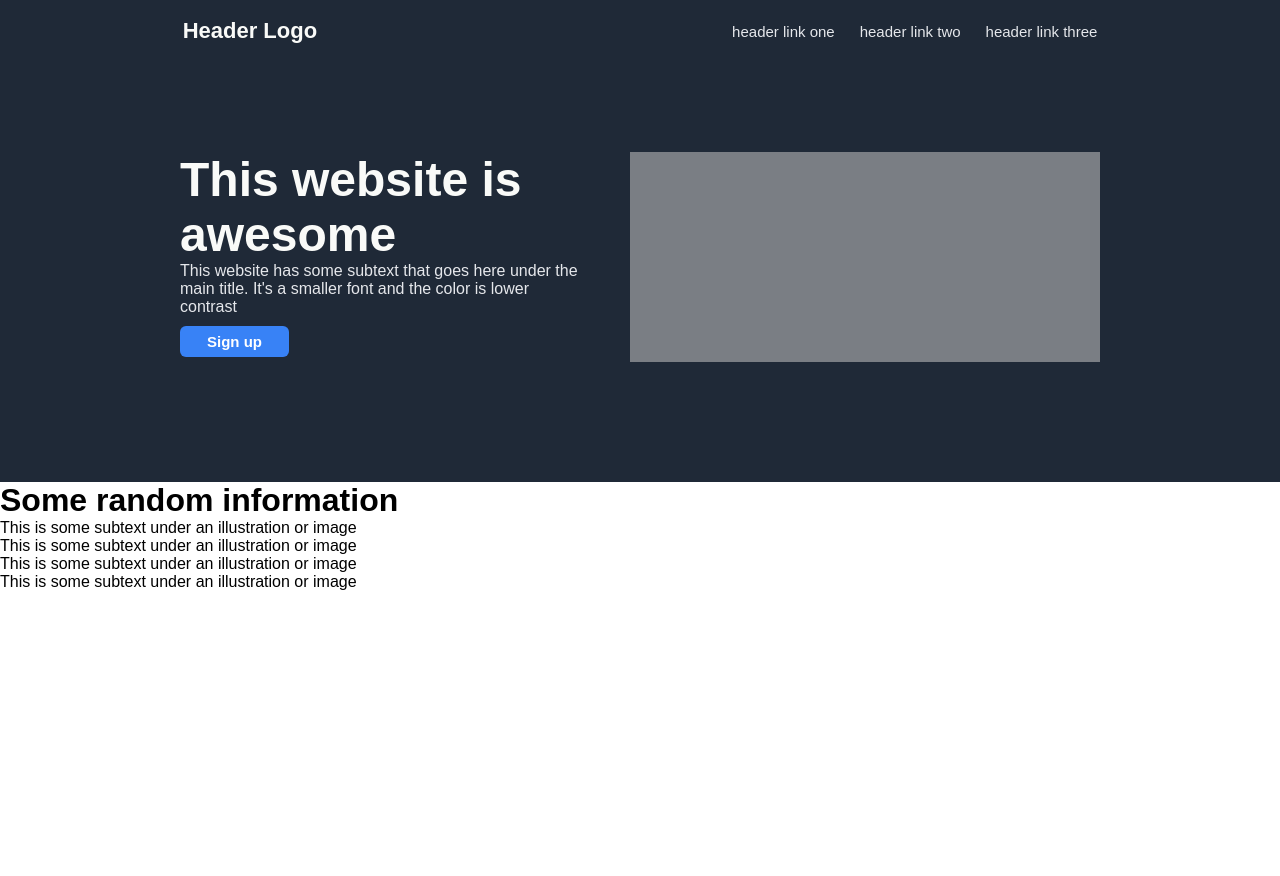
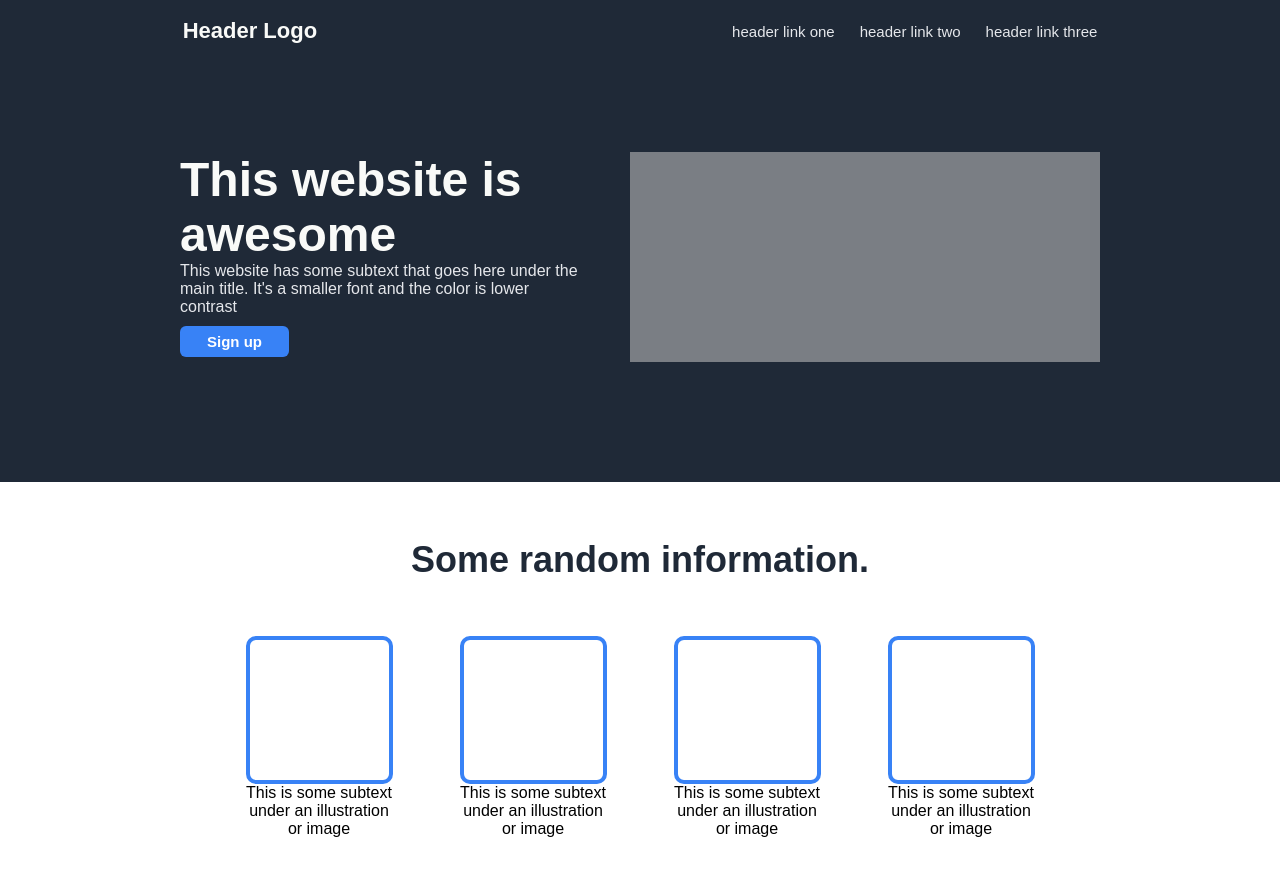
Before and after one commit to Lladnar-Fall/project-website, a plain HTML site: page index.html in a window 1280 px wide. Before the commit the page ends 800 px from the top, so only its background shows below. Drawn offline with Linux system fonts and the light colour scheme.

Commit message:
finished the random info section, added styles to the text and box, also add margins and gap

```diff
--- a/index.html
+++ b/index.html
@@ -39,7 +39,7 @@
         </div>
 
         <div class="info-section">
-            <h1>Some random information</h1>
+            <div class="info-text">Some random information.</div>
             <div class="img-text">
                 <div class="items">
                     <div class="box"></div>
--- a/styles.css
+++ b/styles.css
@@ -83,3 +83,44 @@ p {
     font-size: 15px;
     padding: 7px 27px;
 }
+
+/* random info section */
+
+.info-section {
+    display: flex;
+    flex-direction: column;
+    gap: 55px;
+    height: 450px;
+}
+
+
+.info-text {
+    text-align: center;
+    margin-top: 57px;
+}
+
+
+.img-text {
+    display: flex;
+    justify-content: center;
+    gap: 67px;
+    /* width: 600px; */
+}
+
+.items {
+    width: 147px;
+    text-align: center;
+}
+
+.box {
+    border: 4px solid #3882F6;
+    border-radius: 10px;
+    height: 140px;
+}
+
+
+.info-text {
+    color: #1f2937;
+    font-size: 36px;
+    font-weight: bolder;
+}
```
